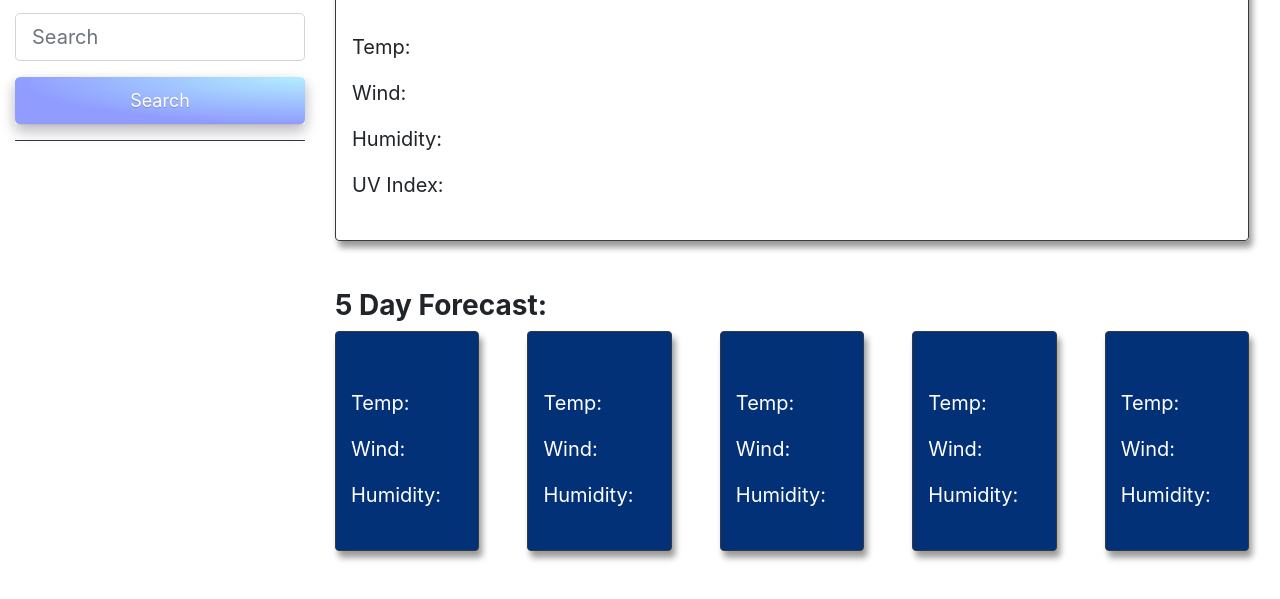
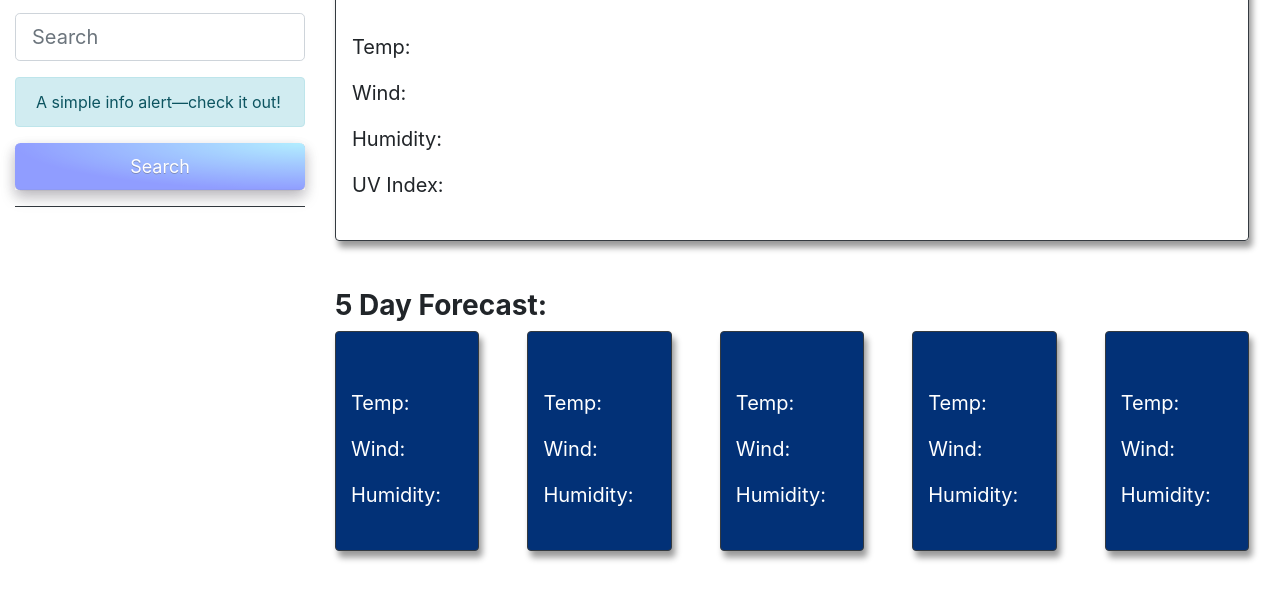
Before and after one commit to hnava47/WeatherDashboardH6, a plain HTML site: page index.html in a window 1280 px wide. Shown: the part 137-736 px from the top of the page. Drawn offline with nearby package versions, Linux system fonts and the light colour scheme.

Commit message:
Added info alert

```diff
--- a/index.html
+++ b/index.html
@@ -21,6 +21,9 @@
                     <form id="searchForm">
                         <div class="input-group input-group-lg my-3">
                             <input id="searchInput" type="text" class="form-control" placeholder="Search" aria-label="Search" aria-describedby="inputGroup-sizing-lg">
+                        </div>
+                        <div class="alert alert-info" role="alert">
+                            A simple info alert—check it out!
                         </div>
                         <div class="mb-3 shadow">
                             <button id="searchBtn" type="submit" class="btn btn-primary btn-lg btn-block" disabled>Search</button>
```
